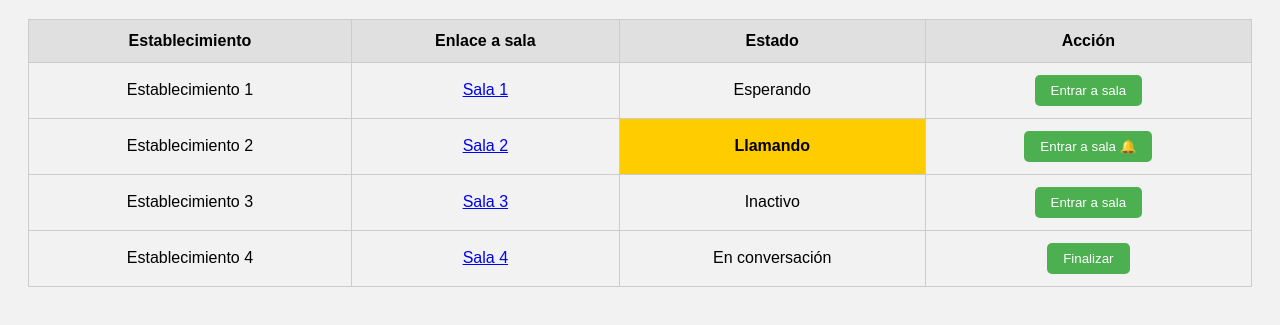
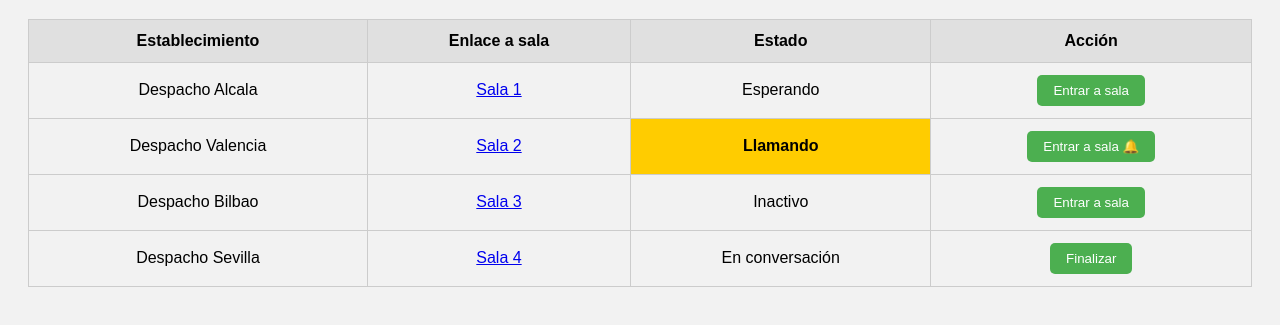
Before and after one commit to AlvaroLinares0/prueba_panel_recepcionista, a plain HTML site: page index.html in a window 1280 px wide. Shown: the part 89-414 px from the top of the page. Drawn offline with Linux system fonts and the light colour scheme.

Commit message:
Update index.html

```diff
--- a/index.html
+++ b/index.html
@@ -63,25 +63,25 @@
     </thead>
     <tbody>
       <tr>
-        <td>Establecimiento 1</td>
+        <td>Despacho Alcala</td>
         <td><a href="https://meet.jit.si/despacho_Alcala" target="_blank">Sala 1</a></td>
         <td>Esperando</td>
         <td><button class="call-button" onclick="window.open('https://meet.jit.si/despacho_Alcala')">Entrar a sala</button></td>
       </tr>
       <tr>
-        <td>Establecimiento 2</td>
+        <td>Despacho Valencia</td>
         <td><a href="https://meet.jit.si/despacho_valencia" target="_blank">Sala 2</a></td>
         <td class="alert">Llamando</td>
         <td><button class="call-button" onclick="window.open('https://meet.jit.si/despacho_valencia')">Entrar a sala 🔔</button></td>
       </tr>
       <tr>
-        <td>Establecimiento 3</td>
+        <td>Despacho Bilbao</td>
         <td><a href="https://meet.jit.si/despacho_bilbao" target="_blank">Sala 3</a></td>
         <td>Inactivo</td>
         <td><button class="call-button" onclick="window.open('https://meet.jit.si/despacho_bilbao')">Entrar a sala</button></td>
       </tr>
       <tr>
-        <td>Establecimiento 4</td>
+        <td>Despacho Sevilla</td>
         <td><a href="https://meet.jit.si/despacho_sevilla" target="_blank">Sala 4</a></td>
         <td>En conversación</td>
         <td><button class="call-button" onclick="window.open('https://meet.jit.si/despacho_sevilla')">Finalizar</button></td>
```
